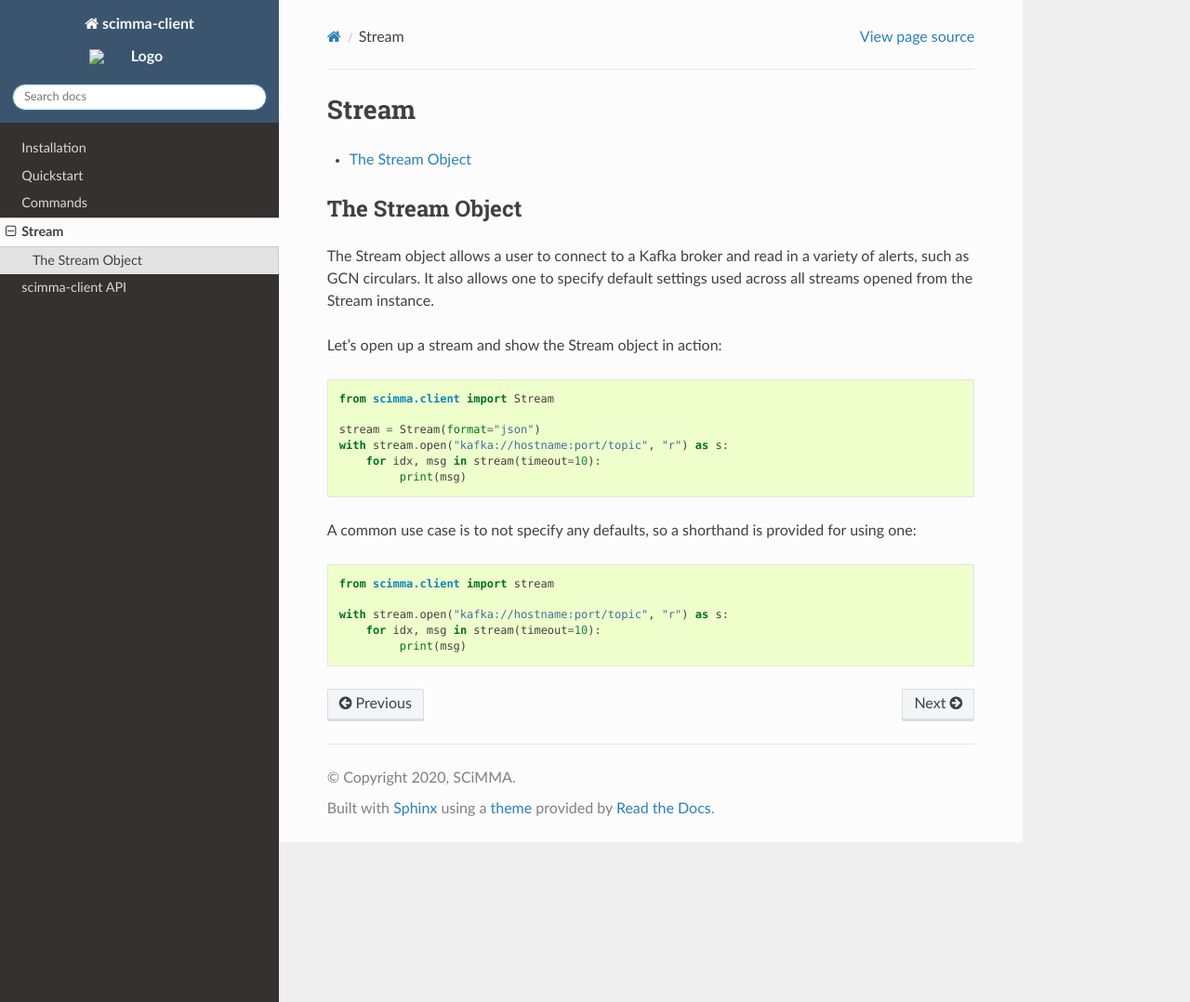
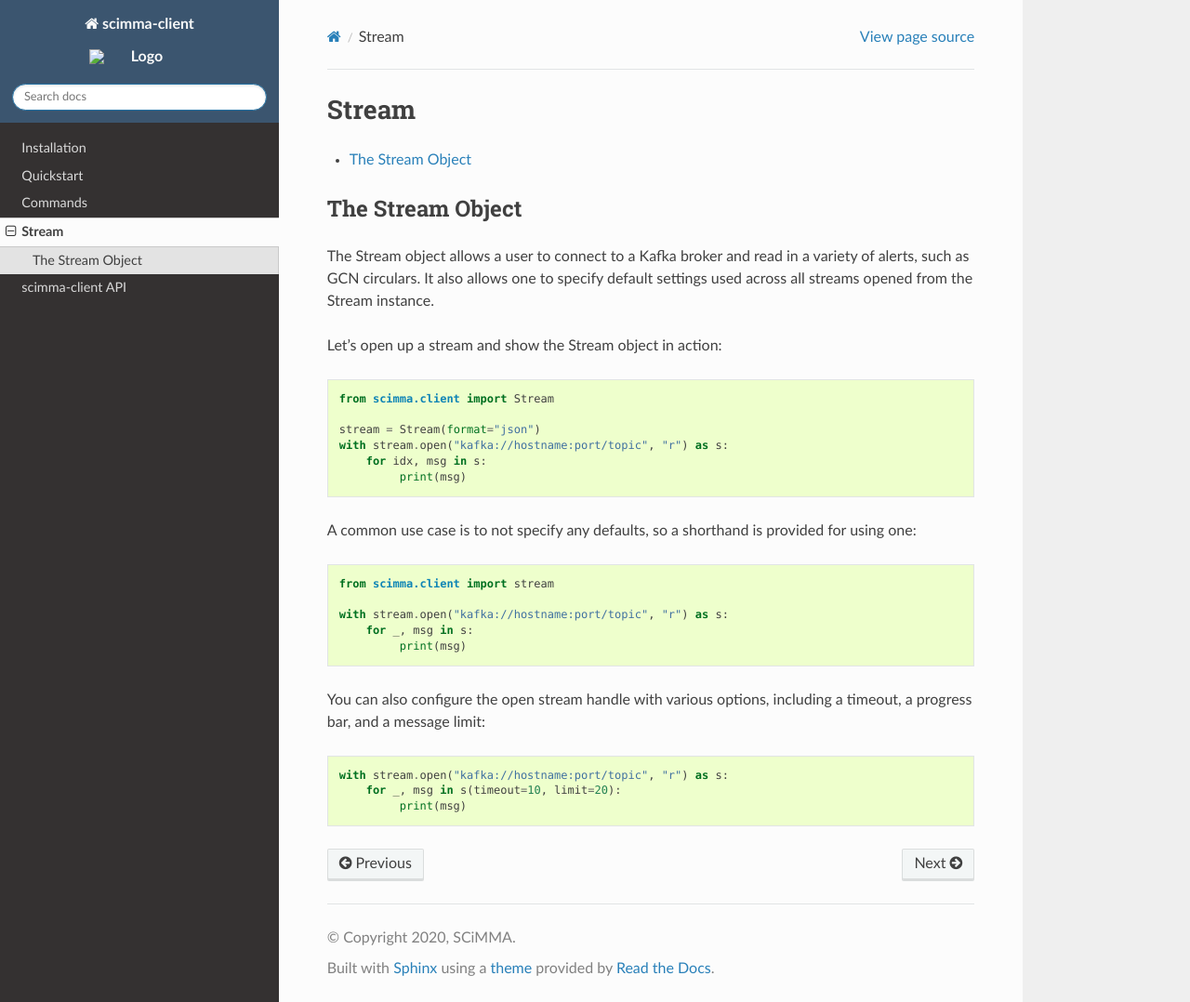
Before and after one commit to scimma/hop-client, a Sphinx documentation site: the page built from doc/user/stream.rst, in a window 1280 px wide and 1078 px high. Shown: the whole window at 93% size. Built offline with Sphinx 7.4.7 and the Read the Docs theme 2.0.0, drawn with Linux system fonts in a browser that asks for light colours.

Commit message:
docs: fix typos in stream section, add subsection on options

```diff
--- a/doc/user/quickstart.rst
+++ b/doc/user/quickstart.rst
@@ -13,7 +13,7 @@ Reading messages
     from scimma.client import stream
 
     with stream.open("kafka://hostname:port/topic", "r", format="json") as s:
-        for idx, msg in stream(timeout=10):
+        for idx, msg in s:
              print(msg)
 
 Writing messages
--- a/doc/user/stream.rst
+++ b/doc/user/stream.rst
@@ -21,7 +21,7 @@ Let's open up a stream and show the Stream object in action:
 
     stream = Stream(format="json")
     with stream.open("kafka://hostname:port/topic", "r") as s:
-        for idx, msg in stream(timeout=10):
+        for idx, msg in s:
              print(msg)
 
 A common use case is to not specify any defaults, so a shorthand is
@@ -32,5 +32,14 @@ provided for using one:
     from scimma.client import stream
 
     with stream.open("kafka://hostname:port/topic", "r") as s:
-        for idx, msg in stream(timeout=10):
+        for _, msg in s:
              print(msg)
+
+You can also configure the open stream handle with various options,
+including a timeout, a progress bar, and a message limit:
+
+.. code:: python
+
+    with stream.open("kafka://hostname:port/topic", "r") as s:
+        for _, msg in s(timeout=10, limit=20):
+             print(msg)
```
